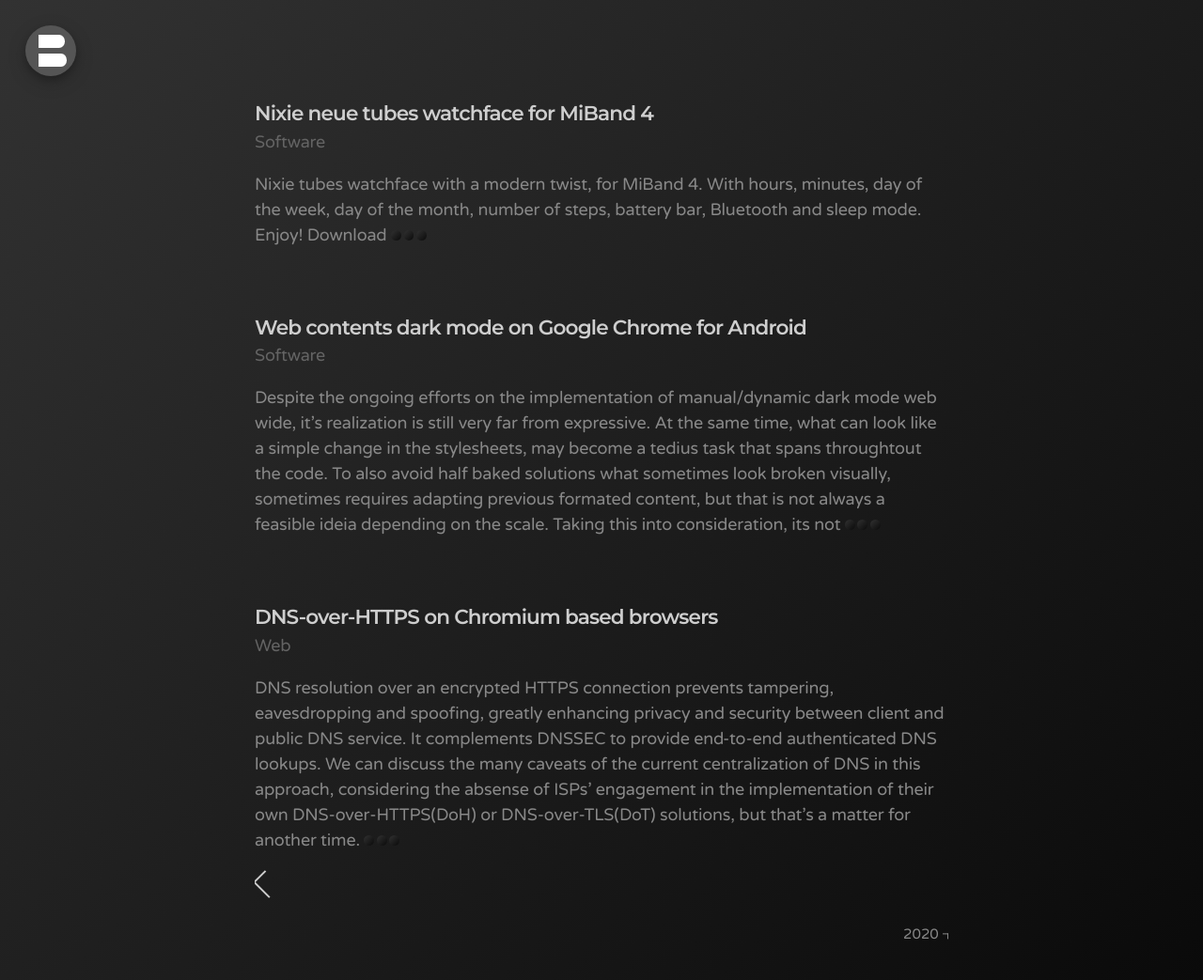
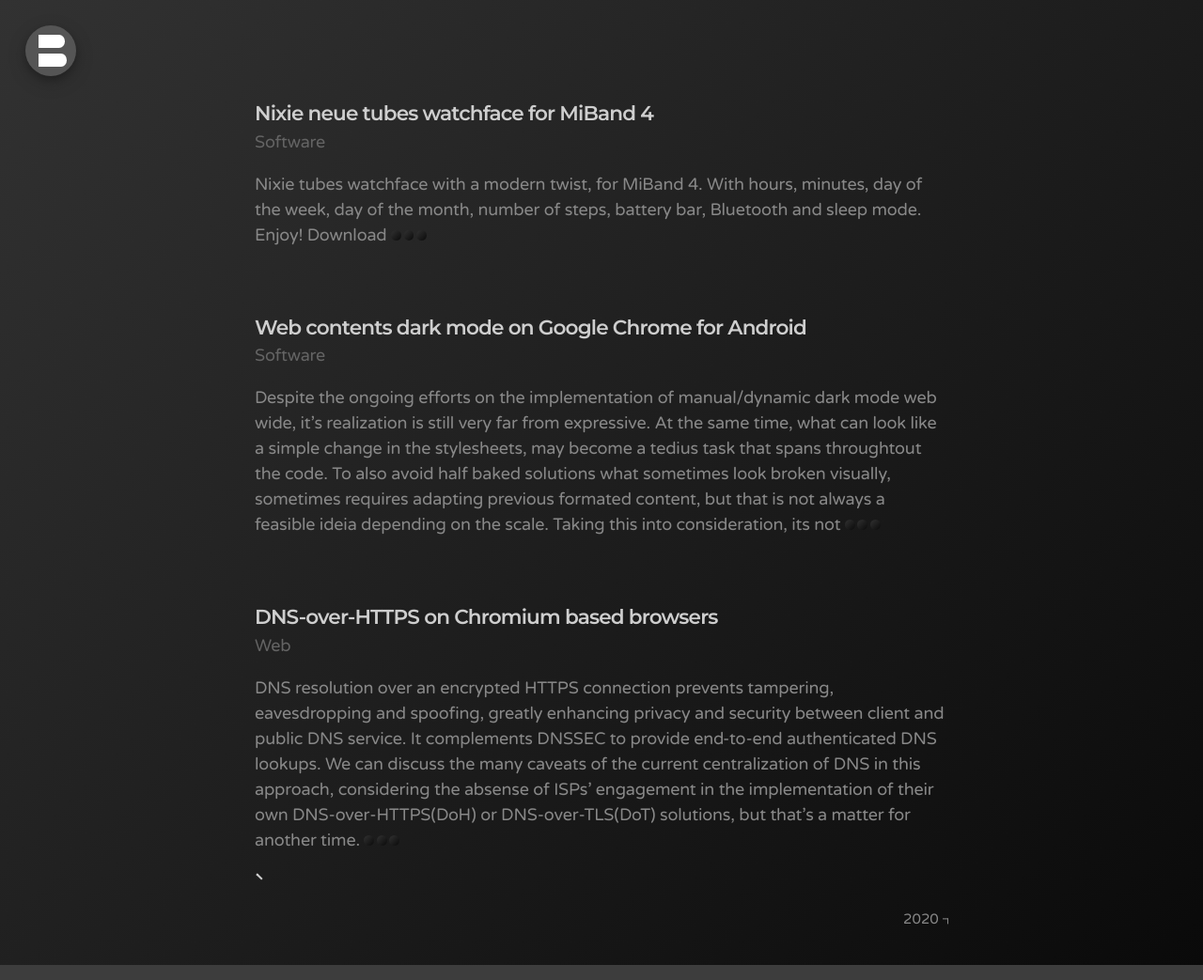
Before and after one commit to bonina/bonina.github.io, a Jekyll site: the page built from index.html, in a window 1280 px wide. Shown: the whole page at 94% size. Built offline with Jekyll 4.4.1, drawn with Linux system fonts in a browser that asks for light colours; the list of posts is cut into pages by our own code.

Commit message:
Update _pagination.scss

```diff
--- a/_sass/_pagination.scss
+++ b/_sass/_pagination.scss
@@ -38,22 +38,22 @@
 }
 
 a.right {
-  height: 24px;
+  height: 8px;
   border: solid #cecece;
   border-width: 0 2px 2px 0;
   //display: inline-block;
-  padding: 8px;
+  //padding: 8px;
   transform: rotate(-45deg);
   -webkit-transform: rotate(-45deg);
   transition: transform .2s;
 }
 
 a.left {
-  height: 24px;
+  height: 8px;
   border: solid #cecece;
   border-width: 0 2px 2px 0;
   //display: inline-block;
-  padding: 8px;
+  //padding: 8px;
   transform: rotate(135deg);
   -webkit-transform: rotate(135deg);
   transition: transform .2s;
```
